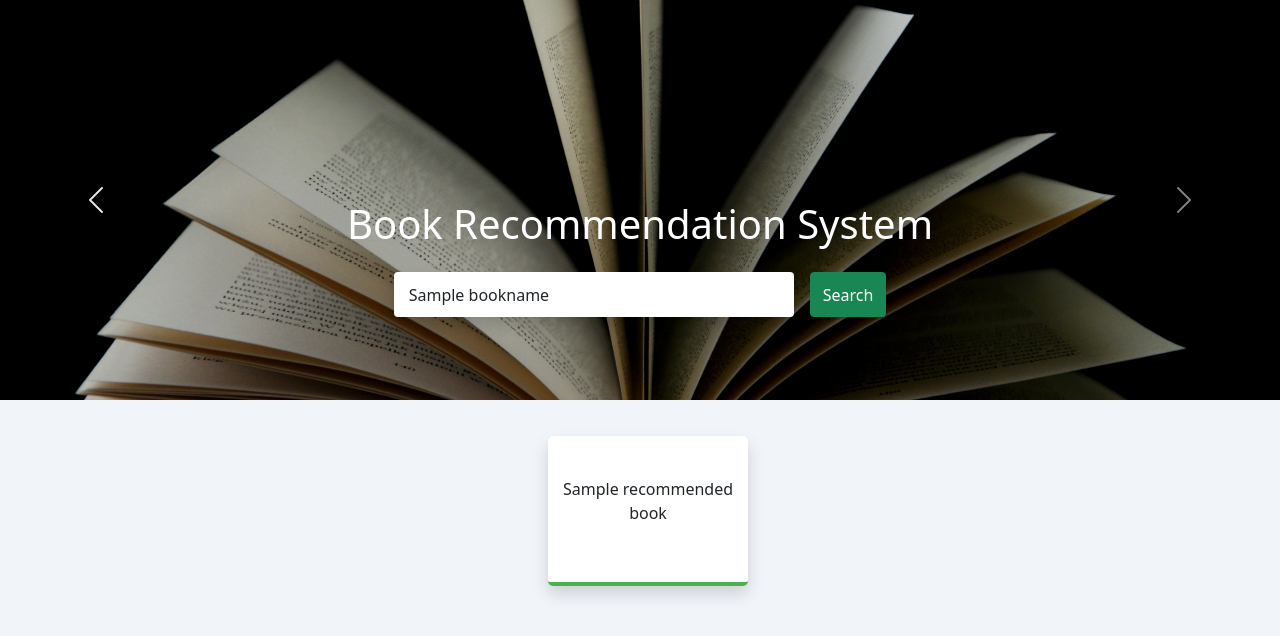
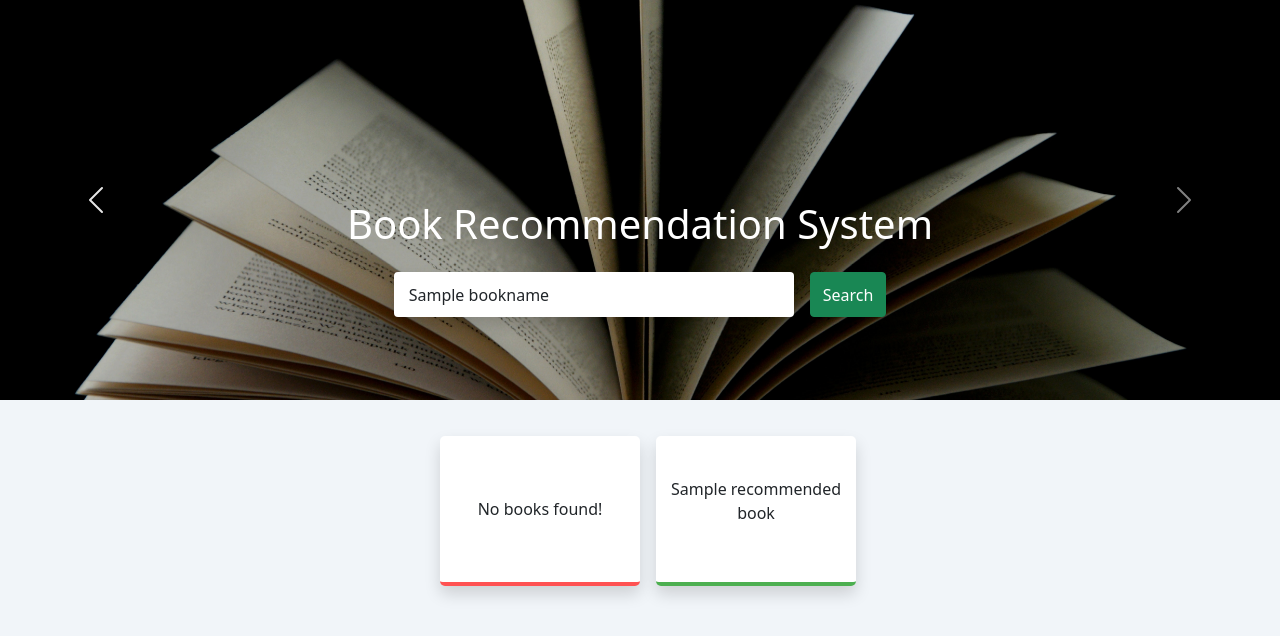
Before and after one commit to apurba600/Book_recommendation_flask, a Flask app: template templates/index.html in a window 1280 px wide. Shown: the top 636 px of the page. Run offline with Flask 2, Linux system fonts and the light colour scheme; the template is opened without the code that fills it: most values are stand-ins (such as "Sample title", 1, 10 or a date in 2020); parts of the project's set-up code (start-up, migrations or seed data) failed here and were passed over.

Commit message:
Update index.html

```diff
--- a/templates/index.html
+++ b/templates/index.html
@@ -53,6 +53,11 @@
     </div>
     <div class="container">
         <div class="recommendedBooks mt-3">
+            {% if not result %}
+            <div class="book shadow" style="border-bottom:4px solid #FF5252">
+                No books found!
+            </div>
+            {% endif %}
             {% if recommended_books %}
             {% for bookname in recommended_books %}
             <div class="book shadow" id="book1">
```
